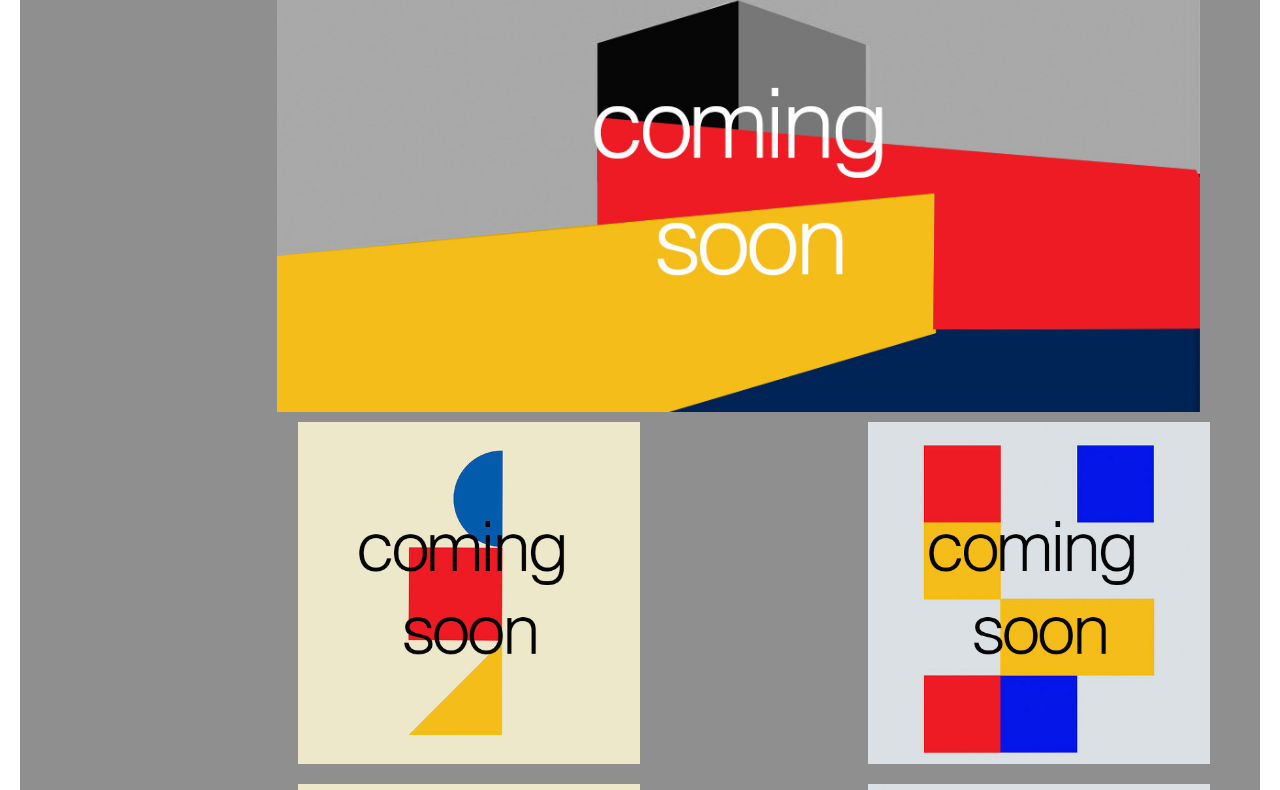
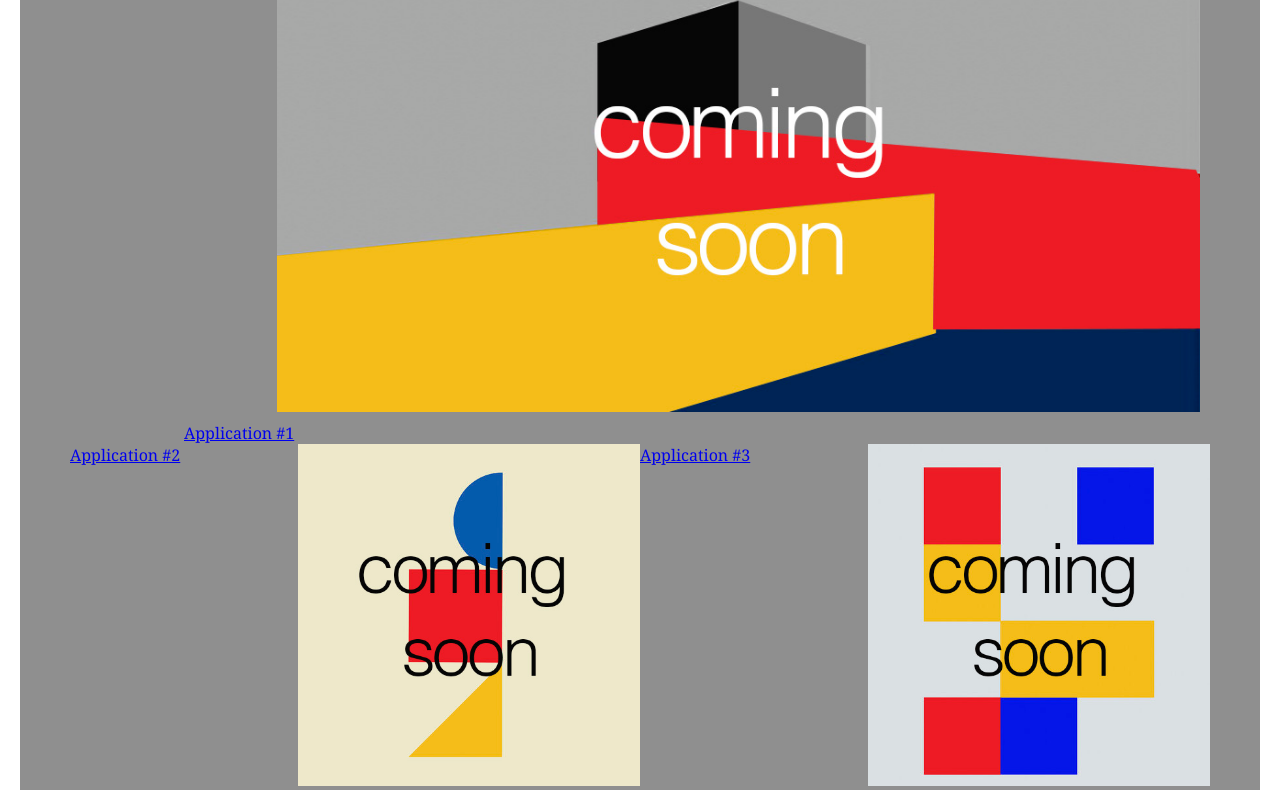
Before and after one commit to dinoabrego/portfolio, a plain HTML site: page index.html in a window 1280 px wide. Shown: the part 716-1506 px from the top of the page. Drawn offline with Linux system fonts and the light colour scheme.

Commit message:
new colors

```diff
--- a/assets/css/style.css
+++ b/assets/css/style.css
@@ -1,13 +1,13 @@
 /* GENERAL STYLES */
 :root {
     /* declare a variable with `--` syntax */
-    --dark: #081018;
+    --dark: #030608;
     --light: #fff;
     --background1: #271d3f;
     --background2: rgb(143, 143, 143);
     --background3: rgb(83, 75, 117);
     --color1: rgb(38, 60, 255);
-    --color2: rgb(242, 245, 67);
+    --color2: rgb(188, 190, 56);
     --color3: rgb(238, 56, 56);
 }
 
@@ -106,10 +106,24 @@ main {
     flex-wrap: wrap;
 }
 
+#work h2 {
+    color: var(--color1);
+}
+
+#contact h2 {
+    color: var(--color2);
+}
+
+#resume h2 {
+    color: var(--color3);
+}
+
 footer {
     padding: 10px;
     text-align: center;
     font-size: 150%;
+    background-color: var(--dark);
+    color: var(--light);
 }
 
 
@@ -149,10 +163,9 @@ footer {
 }
 
 .image-text {
-    position: absolute;
-    top: 50%;
-    left: 50%;
-    transform: translate(-50%, -50%);
+    position: static;
+    top: 5px;
+    right: 5px;
     order: 1;
   }
 
--- a/index.html
+++ b/index.html
@@ -49,8 +49,10 @@
                 <div class="image-text">Application #3</div>
             </a>
             <a href="https://en.wikipedia.org/wiki/Lorem_ipsum" class="column"><img class="images" src="./assets/images/ph3.jpg" alt="Place holder image with geometric shapes and a text that reads coming soon."/>
+                <div class="image-text">Application #4</div>
             </a>
             <a href="https://en.wikipedia.org/wiki/Lorem_ipsum" class="column"><img class="images" src="./assets/images/ph4.jpg" alt="Place holder image with geometric shapes and a text that reads coming soon."/>
+                <div class="image-text">Application #5</div>
             </a>
         </section>
         <section id="contact" class="sections">
@@ -59,6 +61,7 @@
               Dinorah Abrego.
             <br>
             email: diabrego14@gmail.com
+            <br>
             phone number: +1-555-987-0123
             </p>
         </section>
```
